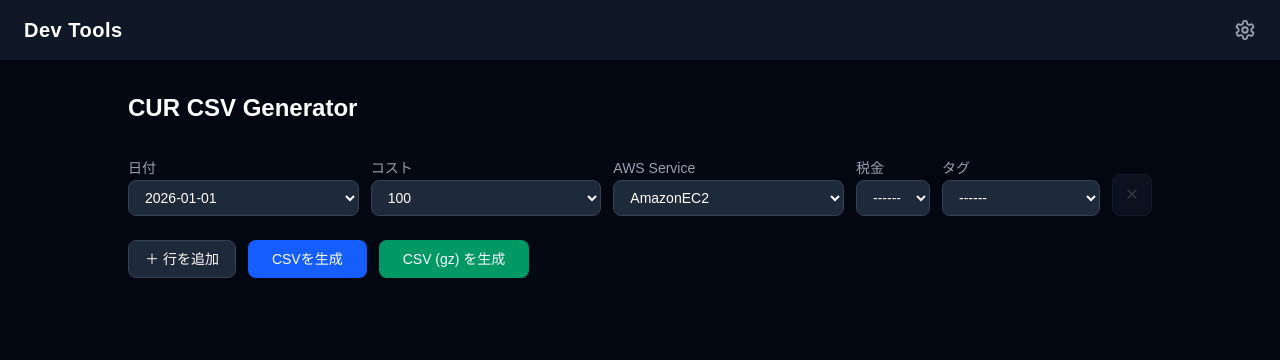
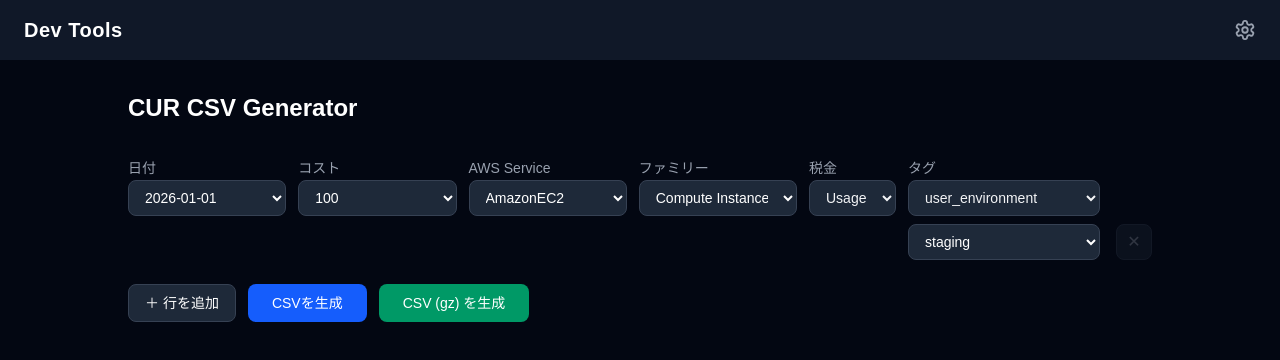
Before and after one commit to kandalog/dev-tools, a Next.js app: page /cur-csv-generator in a window 1280 px wide. Shown: the top 360 px of the page. Built offline with nearby package versions, Linux system fonts and the light colour scheme.

Commit message:
feat: 選択肢の追加と調整

```diff
--- a/features/cur-csv-generator/assets/cur-csv-base.ts
+++ b/features/cur-csv-generator/assets/cur-csv-base.ts
@@ -20,7 +20,7 @@ export const AWS_CUR_RECORDS = [
     line_item_currency_code: "USD",
     line_item_legal_entity: "",
     line_item_line_item_description: "",
-    line_item_line_item_type: "",
+    line_item_line_item_type: "Usage",
     line_item_net_unblended_cost: 100,
     line_item_net_unblended_rate: 0,
     line_item_normalization_factor: 0,
@@ -54,7 +54,7 @@ export const AWS_CUR_RECORDS = [
     product_from_location: "",
     product_from_location_type: "",
     product_from_region_code: "",
-    product_instance_family: "",
+    product_instance_family: "Compute Instance",
     product_instance_type: "",
     product_instancesku: "",
     product_location: "",
--- a/features/cur-csv-generator/components/CurRow.tsx
+++ b/features/cur-csv-generator/components/CurRow.tsx
@@ -1,7 +1,16 @@
 import { SelectableField } from "@/features/cur-csv-generator/components/SelectableField";
 import { FieldItem } from "@/features/cur-csv-generator/components/FieldItem";
 import { RowData } from "@/features/cur-csv-generator/types";
-import { DATE_OPTIONS, COST_OPTIONS, SERVICE_OPTIONS, TAX_OPTIONS, TAG_OPTIONS } from "@/features/cur-csv-generator/constants";
+import {
+  DATE_OPTIONS,
+  COST_OPTIONS,
+  SERVICE_OPTIONS,
+  PRODUCT_FAMILY_OPTIONS,
+  TAX_OPTIONS,
+  TAG_KEY_OPTIONS,
+  TAG_VALUE_OPTIONS,
+  DEFAULT_TAG_VALUE,
+} from "@/features/cur-csv-generator/constants";
 
 type CurRowProps = {
   row: RowData;
@@ -12,7 +21,14 @@ type CurRowProps = {
 
 export const CurRow = ({ row, canDelete, onUpdate, onRemove }: CurRowProps) => {
   return (
-    <div className="grid grid-cols-[1fr_1fr_1fr_auto_auto_40px] gap-3 items-end">
+    <div
+      className={[
+        "flex w-full min-w-0 flex-col gap-3",
+        /* lg: 1行7列（内側の contents で子が直接グリッドに乗る） */
+        "lg:grid lg:grid-cols-[minmax(0,1fr)_minmax(0,1fr)_minmax(0,1fr)_minmax(0,1fr)_auto_minmax(0,12rem)_2.5rem] lg:items-start lg:gap-3",
+      ].join(" ")}
+    >
+      <div className="grid grid-cols-1 gap-3 sm:grid-cols-2 lg:contents">
         <FieldItem label="日付">
           <SelectableField
             value={row.date}
@@ -56,11 +72,29 @@ export const CurRow = ({ row, canDelete, onUpdate, onRemove }: CurRowProps) => {
           />
         </FieldItem>
 
+        <FieldItem label="ファミリー">
+          <SelectableField
+            value={row.productFamily}
+            isCustom={row.productFamilyCustom}
+            options={PRODUCT_FAMILY_OPTIONS}
+            placeholder="product family を入力"
+            defaultOption={PRODUCT_FAMILY_OPTIONS[0]}
+            customOptionLabel="手動入力"
+            onChange={(productFamily) => onUpdate({ productFamily })}
+            onToggleCustom={(isCustom, resetValue) =>
+              onUpdate({ productFamilyCustom: isCustom, productFamily: resetValue })
+            }
+          />
+        </FieldItem>
+      </div>
+
+      <div className="flex flex-col gap-3 md:flex-row md:items-end md:gap-3 lg:contents">
+        <div className="w-full shrink-0 md:w-auto md:min-w-26 lg:min-w-0">
           <FieldItem label="税金">
             <select
               value={row.tax}
               onChange={(e) => onUpdate({ tax: e.target.value })}
-          className="block w-full rounded-lg border border-gray-700 bg-gray-800 px-3 py-2 text-sm text-gray-100"
+              className="block w-full rounded-lg border border-gray-700 bg-gray-800 px-3 py-2 text-sm text-gray-100 md:max-lg:min-w-26"
             >
               {TAX_OPTIONS.map((opt) => (
                 <option key={opt} value={opt}>
@@ -69,29 +103,47 @@ export const CurRow = ({ row, canDelete, onUpdate, onRemove }: CurRowProps) => {
               ))}
             </select>
           </FieldItem>
+        </div>
 
+        <div className="min-w-0 w-full flex-1">
           <FieldItem label="タグ">
+            <div className="flex flex-col gap-2">
+              <select
+                value={row.tagKey}
+                onChange={(e) => onUpdate({ tagKey: e.target.value })}
+                className="block w-full rounded-lg border border-gray-700 bg-gray-800 px-3 py-2 text-sm text-gray-100"
+              >
+                {TAG_KEY_OPTIONS.map((opt) => (
+                  <option key={opt} value={opt}>
+                    {opt}
+                  </option>
+                ))}
+              </select>
               <SelectableField
                 value={row.tag}
                 isCustom={row.tagCustom}
-          options={TAG_OPTIONS}
-          placeholder="タグを入力"
-          defaultOption={TAG_OPTIONS[0]}
+                options={TAG_VALUE_OPTIONS}
+                placeholder="タグ値を入力"
+                defaultOption={DEFAULT_TAG_VALUE}
                 onChange={(tag) => onUpdate({ tag })}
                 onToggleCustom={(isCustom, resetValue) =>
                   onUpdate({ tagCustom: isCustom, tag: resetValue })
                 }
               />
+            </div>
           </FieldItem>
+        </div>
 
         <button
+          type="button"
           onClick={onRemove}
           disabled={!canDelete}
-        className="cursor-pointer rounded-lg border border-gray-700 bg-gray-800 p-2 text-gray-400 hover:text-red-400 hover:border-red-400 disabled:opacity-30 disabled:cursor-not-allowed"
+          className="inline-flex h-9 w-9 shrink-0 items-center justify-center self-end rounded-lg border border-gray-700 bg-gray-800 text-gray-400 hover:border-red-400 hover:text-red-400 disabled:cursor-not-allowed disabled:opacity-30 md:self-end lg:justify-self-end"
           title="行を削除"
         >
           ✕
         </button>
       </div>
+    </div>
   );
 };
--- a/features/cur-csv-generator/components/SelectableField.tsx
+++ b/features/cur-csv-generator/components/SelectableField.tsx
@@ -7,6 +7,8 @@ type SelectableFieldProps = {
   inputType?: "text" | "number";
   placeholder?: string;
   defaultOption: string;
+  /** プルダウン末尾の手動入力オプションの表示ラベル */
+  customOptionLabel?: string;
   onChange: (value: string) => void;
   onToggleCustom: (isCustom: boolean, resetValue: string) => void;
 };
@@ -18,6 +20,7 @@ export const SelectableField = ({
   inputType = "text",
   placeholder,
   defaultOption,
+  customOptionLabel = "カスタム入力",
   onChange,
   onToggleCustom,
 }: SelectableFieldProps) => {
@@ -59,7 +62,7 @@ export const SelectableField = ({
           {opt}
         </option>
       ))}
-      <option value={CUSTOM_INPUT}>カスタム入力</option>
+      <option value={CUSTOM_INPUT}>{customOptionLabel}</option>
     </select>
   );
 };
--- a/features/cur-csv-generator/constants.ts
+++ b/features/cur-csv-generator/constants.ts
@@ -30,9 +30,19 @@ export const SERVICE_OPTIONS = [
   "AWSCloudTrail",
 ];
 
-export const TAX_OPTIONS = ["------", "税金"];
+export const TAX_OPTIONS = ["Usage", "税金"];
 
-export const TAG_OPTIONS = ["------", "staging", "production"];
+/** resource_tags のキー */
+export const TAG_KEY_OPTIONS = ["user_name", "user_environment"];
+
+/** resource_tags の値（------ はタグなし） */
+export const TAG_VALUE_OPTIONS = ["------", "staging", "production"];
+
+/** 新規行のタグの初期値 */
+export const DEFAULT_TAG_KEY = "user_environment";
+export const DEFAULT_TAG_VALUE = "staging";
+
+export const PRODUCT_FAMILY_OPTIONS = ["Compute Instance", "Database Instance"];
 
 export const createEmptyRow = (): RowData => ({
   date: DATE_OPTIONS[0],
@@ -41,7 +51,10 @@ export const createEmptyRow = (): RowData => ({
   costCustom: false,
   service: SERVICE_OPTIONS[0],
   serviceCustom: false,
+  productFamily: PRODUCT_FAMILY_OPTIONS[0],
+  productFamilyCustom: false,
   tax: TAX_OPTIONS[0],
-  tag: TAG_OPTIONS[0],
+  tagKey: DEFAULT_TAG_KEY,
+  tag: DEFAULT_TAG_VALUE,
   tagCustom: false,
 });
--- a/features/cur-csv-generator/hooks/useCsvExport.ts
+++ b/features/cur-csv-generator/hooks/useCsvExport.ts
@@ -13,11 +13,13 @@ const buildCsvString = (rows: RowData[]): string => {
     record.line_item_usage_start_date = `${row.date}T00:00:00.000Z`;
     record.line_item_unblended_cost = Number(row.cost);
     record.line_item_product_code = row.service;
-    if (row.tax === "税金") {
-      record.line_item_line_item_type = "Tax";
-    }
+    record.product_product_family = row.productFamily;
+    record.line_item_line_item_type =
+      row.tax === "税金" ? "Tax" : "Usage";
     if (row.tag !== "------") {
-      record.resource_tags = JSON.stringify({ user_environment: row.tag });
+      record.resource_tags = JSON.stringify({
+        [row.tagKey]: row.tag,
+      });
     }
     return headers.map((key) => {
       const val = record[key as keyof typeof record];
--- a/features/cur-csv-generator/types.ts
+++ b/features/cur-csv-generator/types.ts
@@ -5,7 +5,10 @@ export type RowData = {
   costCustom: boolean;
   service: string;
   serviceCustom: boolean;
+  productFamily: string;
+  productFamilyCustom: boolean;
   tax: string;
+  tagKey: string;
   tag: string;
   tagCustom: boolean;
 };
```
Lines whose indentation alone changed are shown as unchanged.
